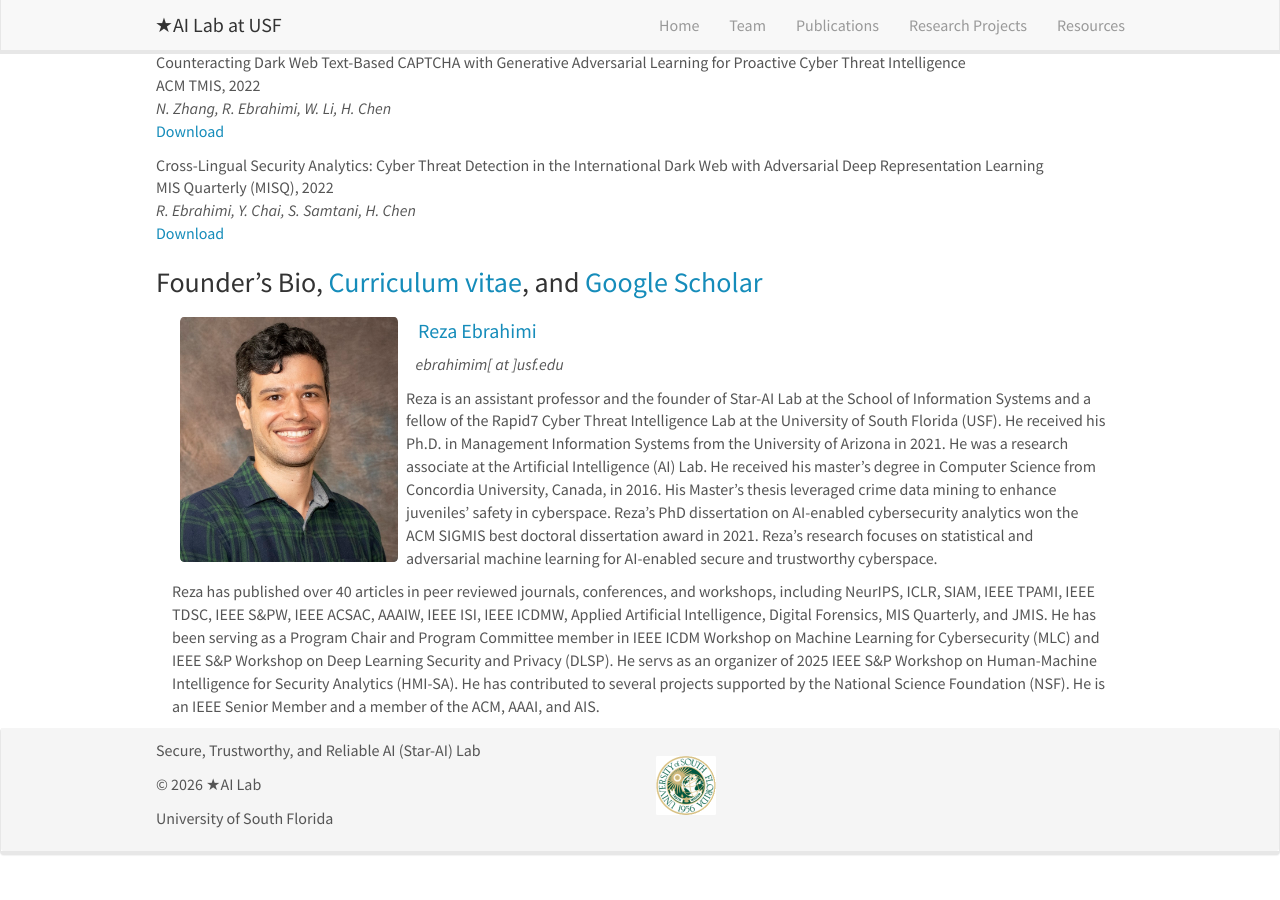
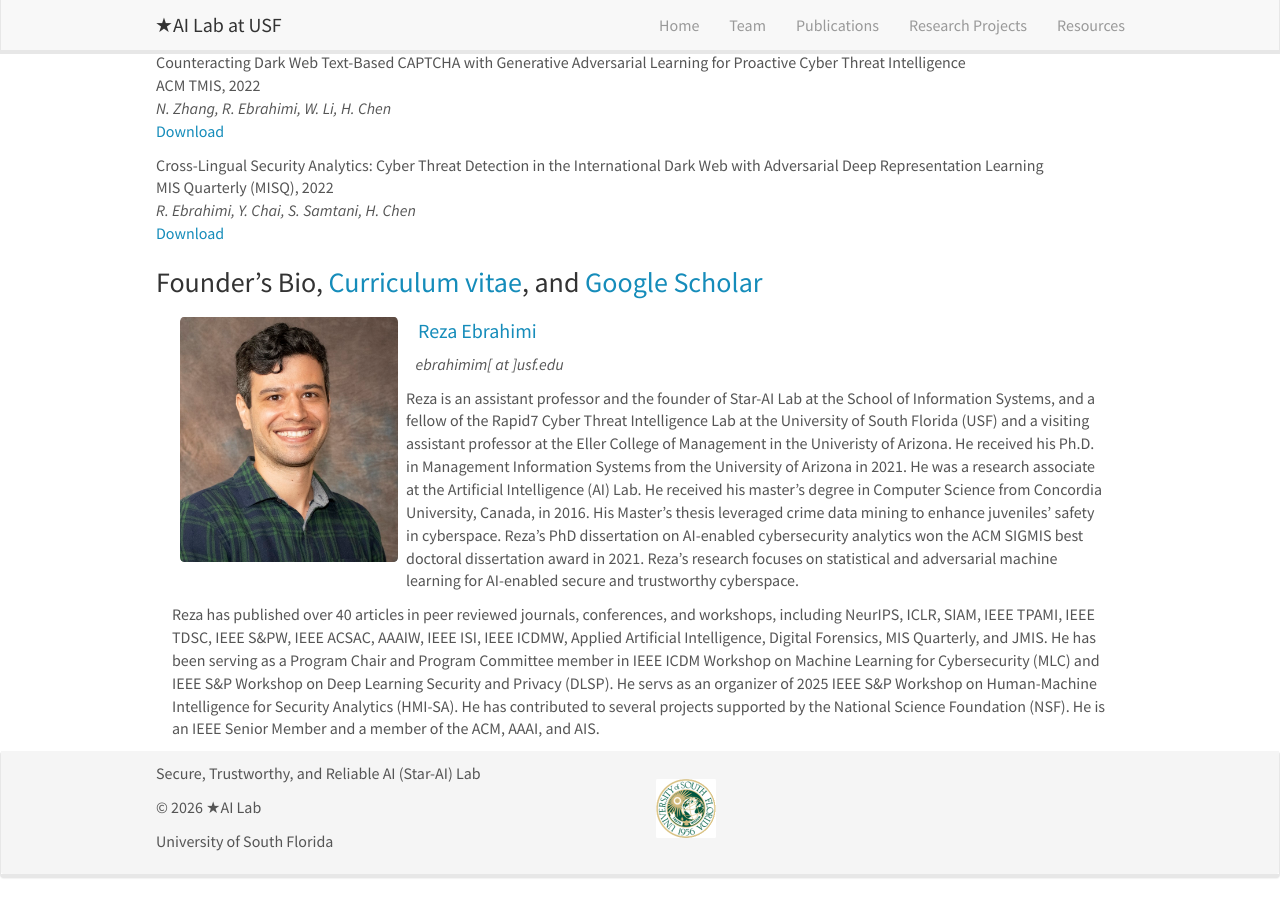
Before and after one commit to star-ailab/star-ailab.github.io, a Jekyll site: the page built from _pages/home.md, in a window 1280 px wide and 900 px high, scrolled down 2109 px. Built offline with Jekyll 4.4.1, drawn with Linux system fonts in a browser that asks for light colours; nearby versions of some CDN libraries; before the commit the page ends 2986 px from its top, so only the background shows below that; some of the changed text lies outside the part shown.

Commit message:
Update home.md

```diff
--- a/_pages/home.md
+++ b/_pages/home.md
@@ -14,6 +14,8 @@
 
 <div markdown="0" class="wrapper" style="border-bottom: 1px solid $black <!--$grey-color-->; border:4px; height:300px; overflow:auto;">
 	<ul class="awards" style="margin-bottom: -5px">
+		<li>We have been awarded the NSF CyberAI Innovation Grant, 2026-2029. Thanks to NSF! </li>
+		<br>
 		<li>Our work was featured in Muma <a href="https://www.usf.edu/business/news/2026/roi-spring-training-ai-before-the-hack.aspx"> Return on Ideas (ROI) Magazine </a>. </li>
 		<br>
 		<li>Our paper, Trustworthy Federated Learning with Local Differential Privacy received the <b>Best Paper Award in WITS</b> 2025 (selected from 156 papers). </li>
@@ -65,7 +67,7 @@
   <h4>&nbsp;&nbsp; <a href="https://scholar.google.com/citations?user=4DmURbEAAAAJ&hl=en"> Reza Ebrahimi </a></h4>
   <i>&nbsp;&nbsp; ebrahimim[ at ]usf.edu</i>
   <!--<p>&nbsp;&nbsp; Reza is an assistant professor and the director of Star-AI Lab at School of Information Systems and <br>&nbsp;&nbsp; Management (SISM) at the University of South Florida. He received his Ph.D. in Information Systems from <br>&nbsp;&nbsp; the University of Arizona, where he was a research assistant at the Artifical Intelligence (AI) Lab conducted <br>&nbsp;&nbsp; by Regents’ Professor Hsinchun Chen. In 2016, He received his Master's in Computer Science from <br>&nbsp;&nbsp; Concordia University in Montreal, Canada. His Ph.D. Thesis targets two interconnected research areas: <br>&nbsp;&nbsp; Security of AI and AI for Security. His Master's thesis leveraged crime data mining to enhance juveniles' <br>&nbsp;&nbsp; safety in the cyberspace.</p>-->
-  <p>Reza is an assistant professor and the founder of Star-AI Lab at the School of Information Systems and a fellow of the Rapid7 Cyber Threat Intelligence Lab at the University of South Florida (USF). He received his Ph.D. in Management Information Systems from the University of Arizona in 2021. He was a research associate at the Artificial Intelligence (AI) Lab. He received his master’s degree in Computer Science from Concordia University, Canada, in 2016. His Master’s thesis leveraged crime data mining to enhance juveniles’ safety in cyberspace. Reza’s PhD dissertation on AI-enabled cybersecurity analytics won the ACM SIGMIS best doctoral dissertation award in 2021. Reza’s research focuses on statistical and adversarial machine learning for AI-enabled secure and trustworthy cyberspace.</p>
+  <p>Reza is an assistant professor and the founder of Star-AI Lab at the School of Information Systems, and a fellow of the Rapid7 Cyber Threat Intelligence Lab at the University of South Florida (USF) and a visiting assistant professor at the Eller College of Management in the Univeristy of Arizona. He received his Ph.D. in Management Information Systems from the University of Arizona in 2021. He was a research associate at the Artificial Intelligence (AI) Lab. He received his master’s degree in Computer Science from Concordia University, Canada, in 2016. His Master’s thesis leveraged crime data mining to enhance juveniles’ safety in cyberspace. Reza’s PhD dissertation on AI-enabled cybersecurity analytics won the ACM SIGMIS best doctoral dissertation award in 2021. Reza’s research focuses on statistical and adversarial machine learning for AI-enabled secure and trustworthy cyberspace.</p>
   <p>Reza has published over 40 articles in peer reviewed journals, conferences, and workshops, including NeurIPS, ICLR, SIAM, IEEE TPAMI, IEEE TDSC, IEEE S&PW, IEEE ACSAC, AAAIW, IEEE ISI, IEEE ICDMW, Applied Artificial Intelligence, Digital Forensics, MIS Quarterly, and JMIS. He has been serving as a Program Chair and Program Committee member in IEEE ICDM Workshop on Machine Learning for Cybersecurity (MLC) and IEEE S&P Workshop on Deep Learning Security and Privacy (DLSP). He servs as an organizer of 2025 IEEE S&P Workshop on Human-Machine Intelligence for Security Analytics (HMI-SA). He has contributed to several projects supported by the National Science Foundation (NSF). He is an IEEE Senior Member and a member of the ACM, AAAI, and AIS.</p>
 
 </div>
```
